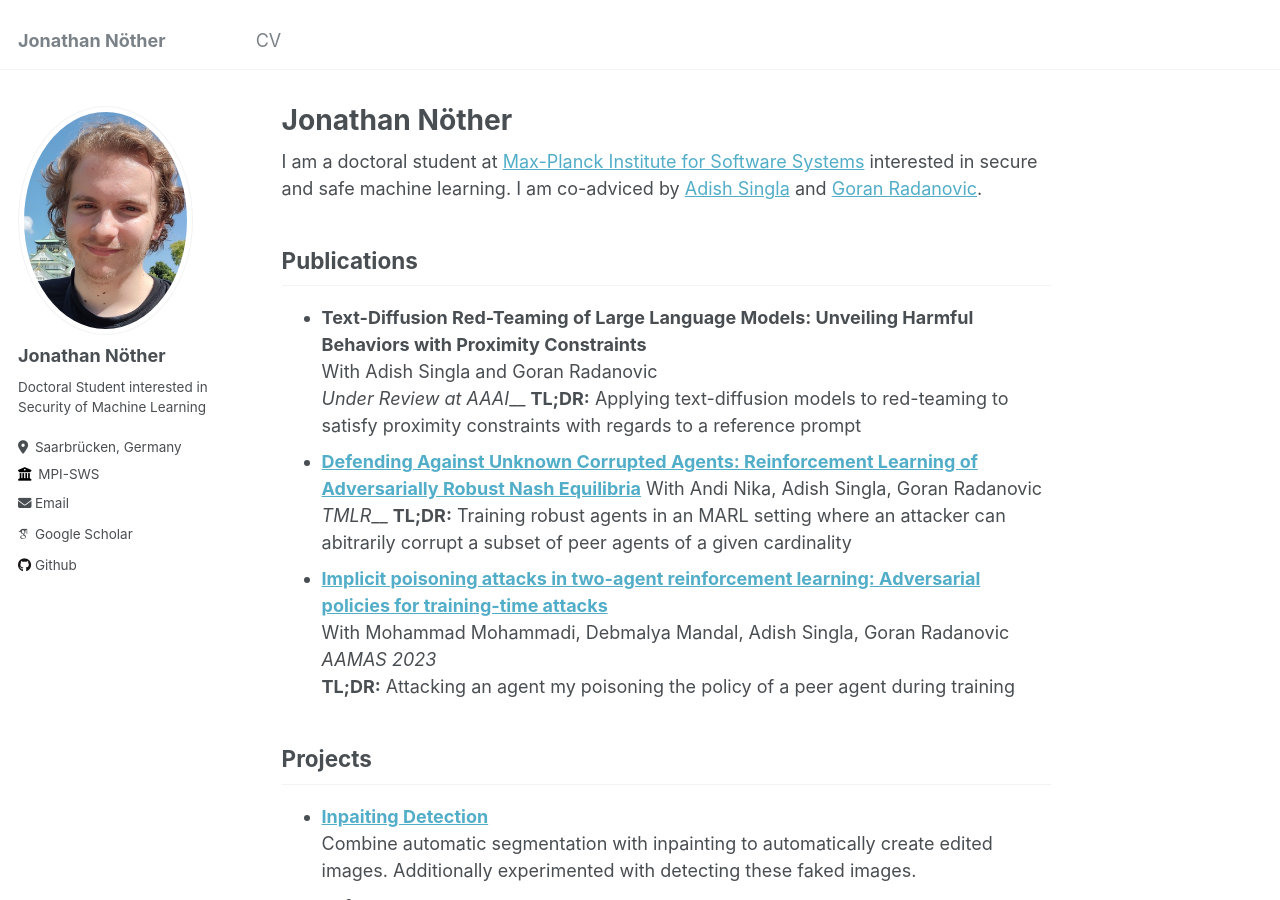
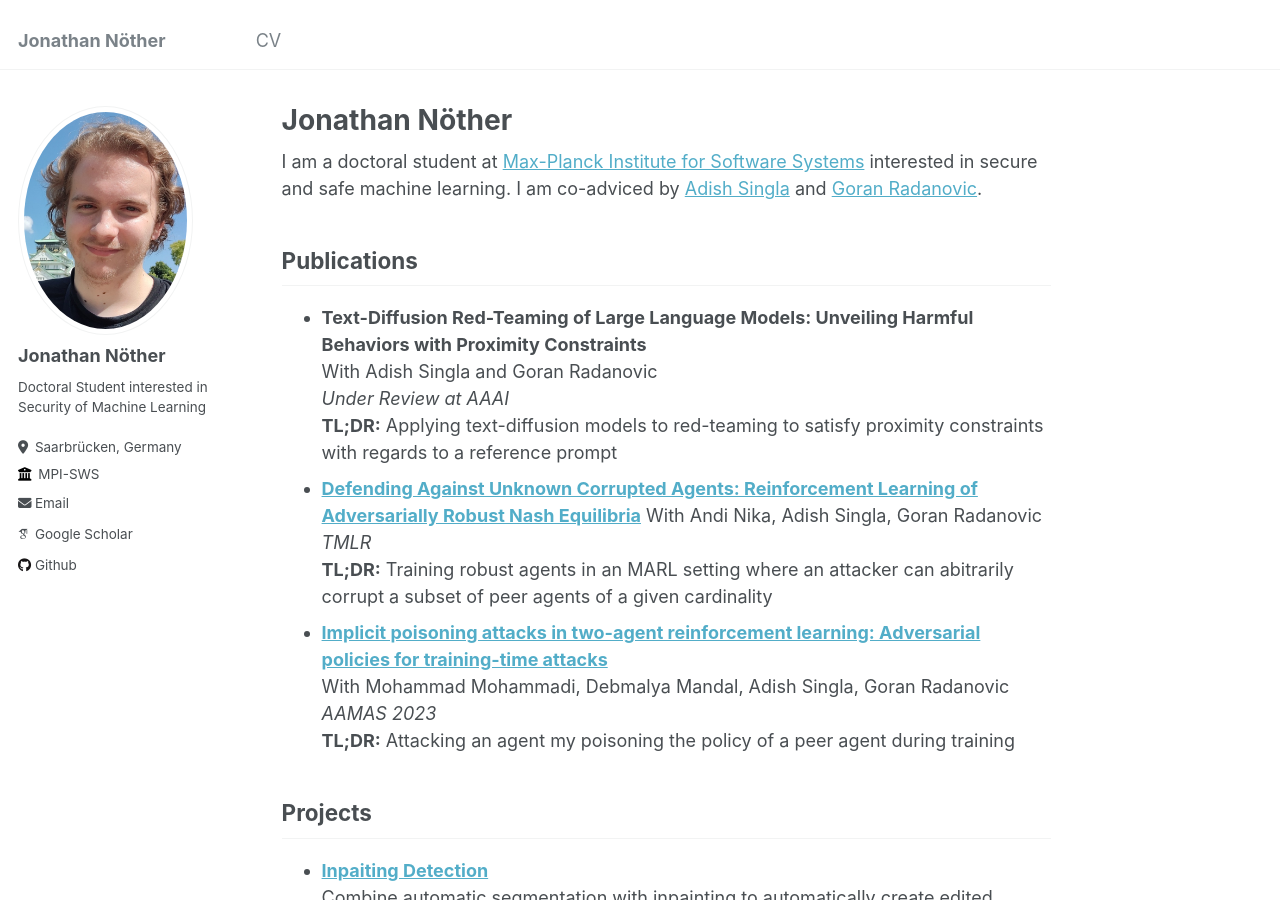
Before and after one commit to JNoether/jnoether.github.io, a Jekyll site: the page built from _pages/about.md, in a window 1280 px wide and 900 px high. Built offline with Jekyll 4.4.1, drawn with Linux system fonts in a browser that asks for light colours; some web fonts are replaced.

Commit message:
fixed typo

```diff
--- a/_pages/about.md
+++ b/_pages/about.md
@@ -13,15 +13,15 @@ I am a doctoral student at [Max-Planck Institute for Software Systems](https://w
 - **Text-Diffusion Red-Teaming of Large Language Models:
 Unveiling Harmful Behaviors with Proximity Constraints**
 With Adish Singla and Goran Radanovic
-*Under Review at AAAI*__
+*Under Review at AAAI*\
 **TL;DR:** Applying text-diffusion models to red-teaming to satisfy proximity constraints with regards to a reference prompt
 - **[Defending Against Unknown Corrupted Agents: Reinforcement Learning of Adversarially Robust Nash Equilibria](https://openreview.net/pdf?id=62pcoIqovw)**
 With Andi Nika, Adish Singla, Goran Radanovic
-*TMLR*__
+*TMLR*\
 **TL;DR:** Training robust agents in an MARL setting where an attacker can abitrarily corrupt a subset of peer agents of a given cardinality
 - **[Implicit poisoning attacks in two-agent reinforcement learning: Adversarial policies for training-time attacks](https://arxiv.org/pdf/2302.13851)**
 With Mohammad Mohammadi, Debmalya Mandal, Adish Singla, Goran Radanovic
-*AAMAS 2023*
+*AAMAS 2023*\
 **TL;DR:** Attacking an agent my poisoning the policy of a peer agent during training
 
 ## <span style="color:800000">Projects</span>
```
